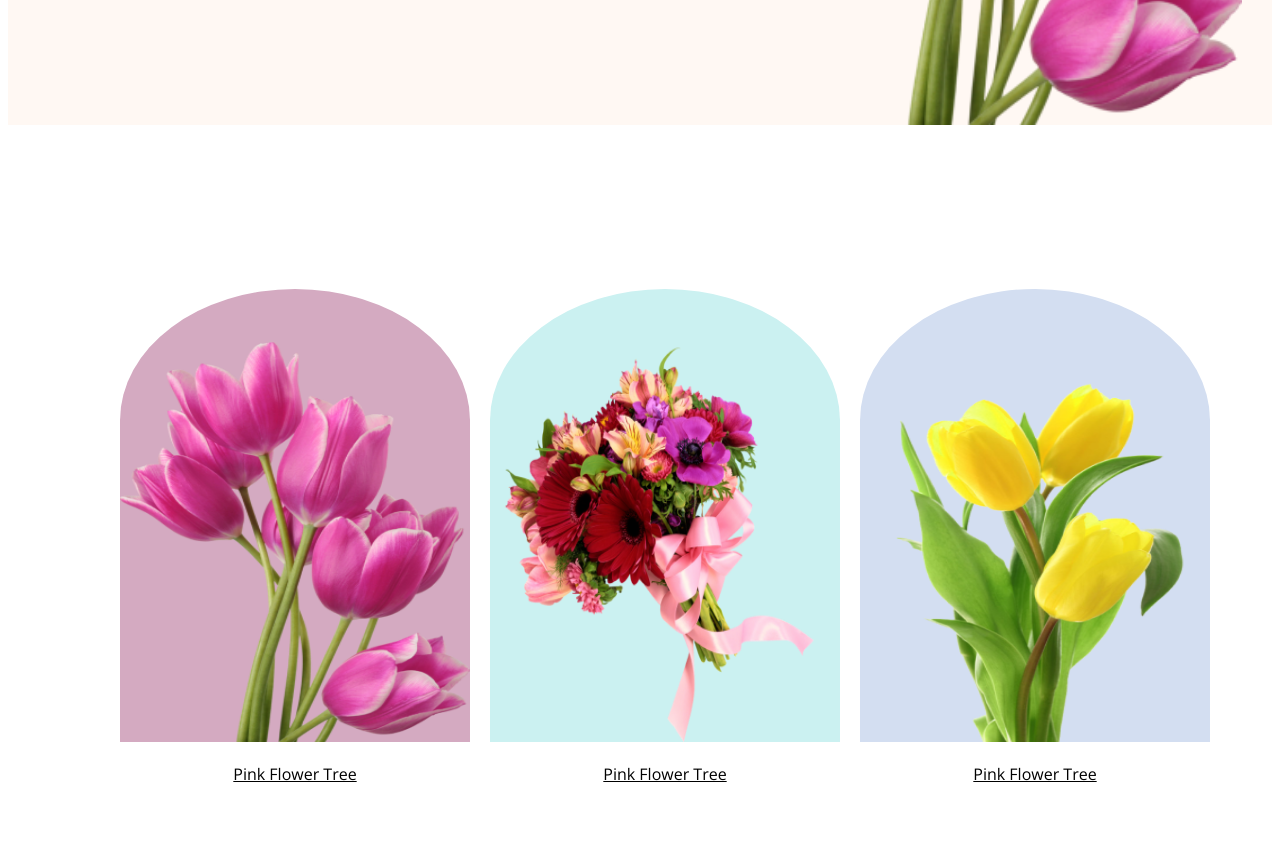
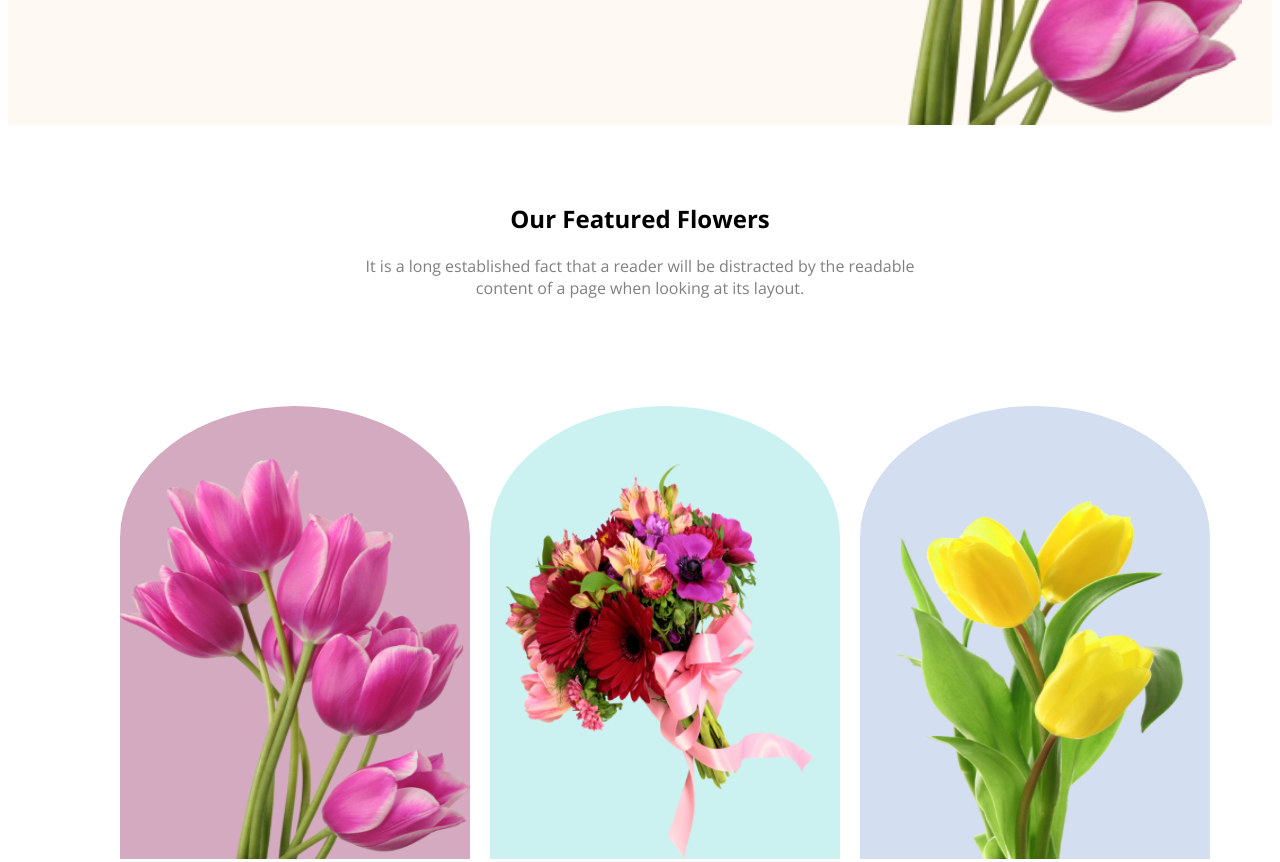
Before and after one commit to RefatRingky/portfolio-assignment, a plain HTML site: page index.html in a window 1280 px wide. Shown: the part 720-1582 px from the top of the page. Drawn offline with nearby package versions, Linux system fonts and the light colour scheme.

Commit message:
feature title section done

```diff
--- a/index.html
+++ b/index.html
@@ -44,9 +44,14 @@
     </header>
     <main>
         <!-- feature section start -->
+        <div class="feature-description-section">
+            <center><h2>Our Featured Flowers</h2></center>
+            <center><p style="color: gray;">It is a long established fact that a reader will be distracted by the readable<br>
+                content of a page when looking at its layout.</p></center>
+        </div>
         <div class="feature-container">
 
-                <!-- .skill*4>img+h3.skill-title+p.skill-description -->
+
                 <div class="feature-image-section">
                     <div class="feature1">
                         <img src="images/pngwing 6.png" alt="">
--- a/style.css
+++ b/style.css
@@ -143,13 +143,17 @@ main section {
     margin-top: 130px;
 }
 /* feature section styles */
+.feature-description-section{
+    padding-top: 5%;
+
+}
 .feature-container {
     display: flex;
     gap: 20px;
     padding: 50px;
     text-align: center;
     /* margin-left: 5%; */
-    margin-top: 10%;
+    margin-top: 5%;
 }
 .feature-image-section{
     /* margin-left: 10%; */
```
